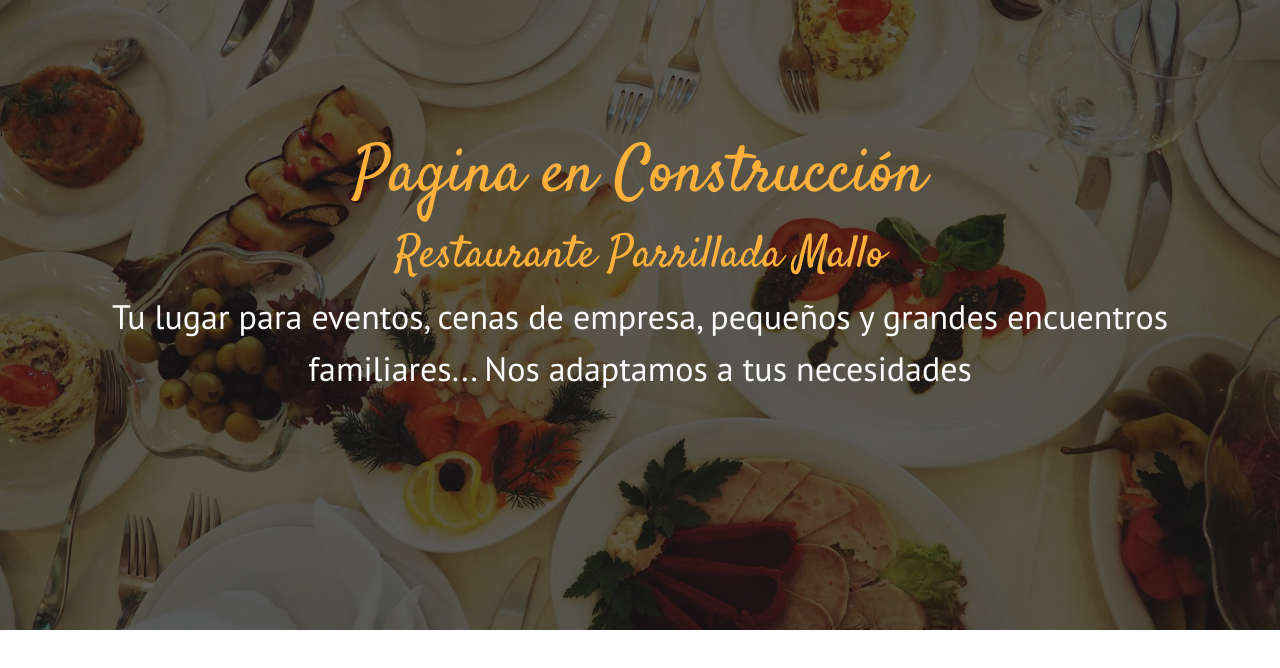
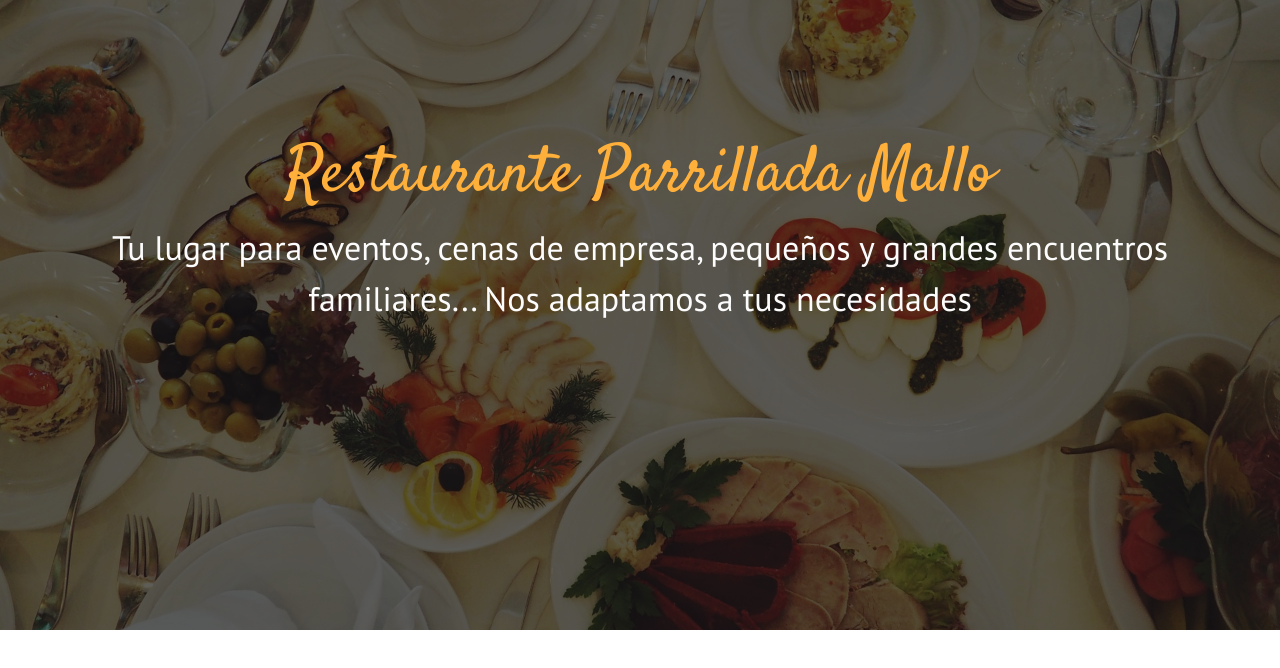
Before and after one commit to RafaOtero/RafaOtero.github.io, a plain HTML site: page index.html in a window 1280 px wide. Shown: the top 668 px of the page. Drawn offline with Linux system fonts and the light colour scheme; a web font is replaced by a local one.

Commit message:
Add title and modify header description

```diff
--- a/index.html
+++ b/index.html
@@ -4,7 +4,7 @@
 <head>
   <meta charset="utf-8">
   <meta name="viewport" content="width=device-width, initial-scale=1">
-  <title>Delicious</title>
+  <title>Restaurante Parrillada Mallo</title>
   <meta name="description" content="Free Bootstrap Theme by BootstrapMade.com">
   <meta name="keywords" content="free website templates, free bootstrap themes, free template, free bootstrap, free website template">
 
@@ -40,8 +40,8 @@
       <div class="container">
         <div class="row">
           <div class="inner text-center">
-            <h1 class="logo-name">Pagina en Construcción</h1>
-            <h2>Restaurante Parrillada Mallo</h2>
+            <h1 class="logo-name">Restaurante Parrillada Mallo</h1>
+            <!-- <h2>Restaurante Parrillada Mallo</h2> -->
             <p>Tu lugar para eventos, cenas de empresa, pequeños y grandes encuentros familiares... Nos adaptamos a tus necesidades</p>
             <p></p>
           </div>
```
